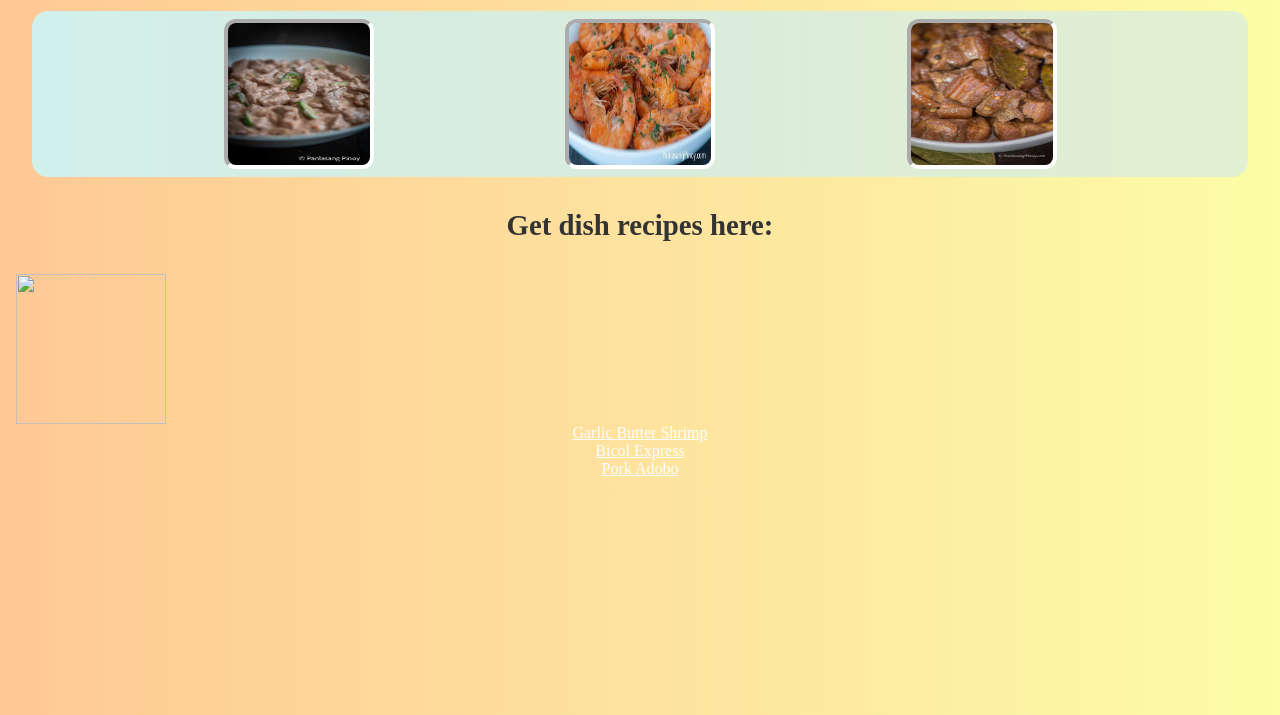
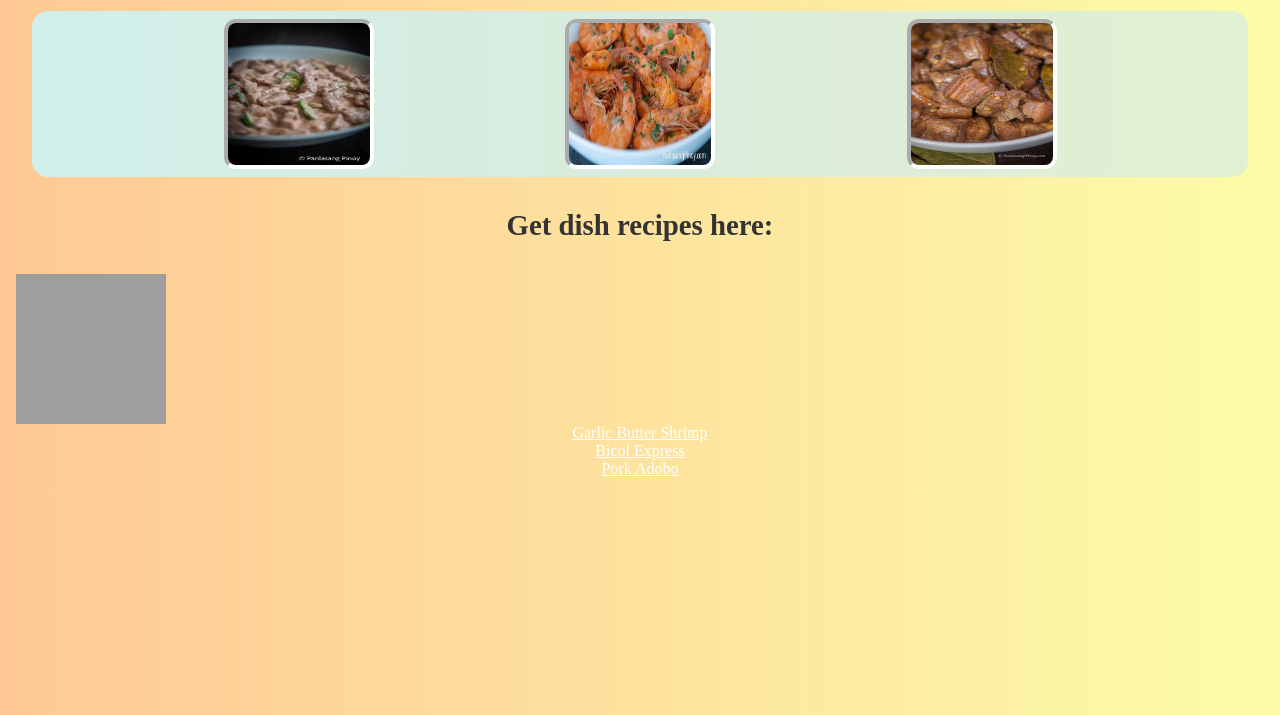
Before and after one commit to aarontalua2/odin-recipes, a plain HTML site: page index.html in a window 1280 px wide. Shown: the part 85-800 px from the top of the page. Drawn offline with Linux system fonts and the light colour scheme; the site is published under a folder, as on GitHub Pages, so addresses that start at the root find nothing.

Commit message:
fixed div bg not loading

```diff
--- a/index.html
+++ b/index.html
@@ -19,7 +19,7 @@
     <h3 class="recipes-intro">Get dish recipes here:</h3>
     <ul class="recipes">
 
-        <img src="/images/glass-background.jpg" alt="">
+        <img src="images/glass-background.jpg" alt="">
 
         <li class="recipe"><a href="recipes/garlic-butter-shrimp.html">Garlic Butter Shrimp</a></li>
 
```
